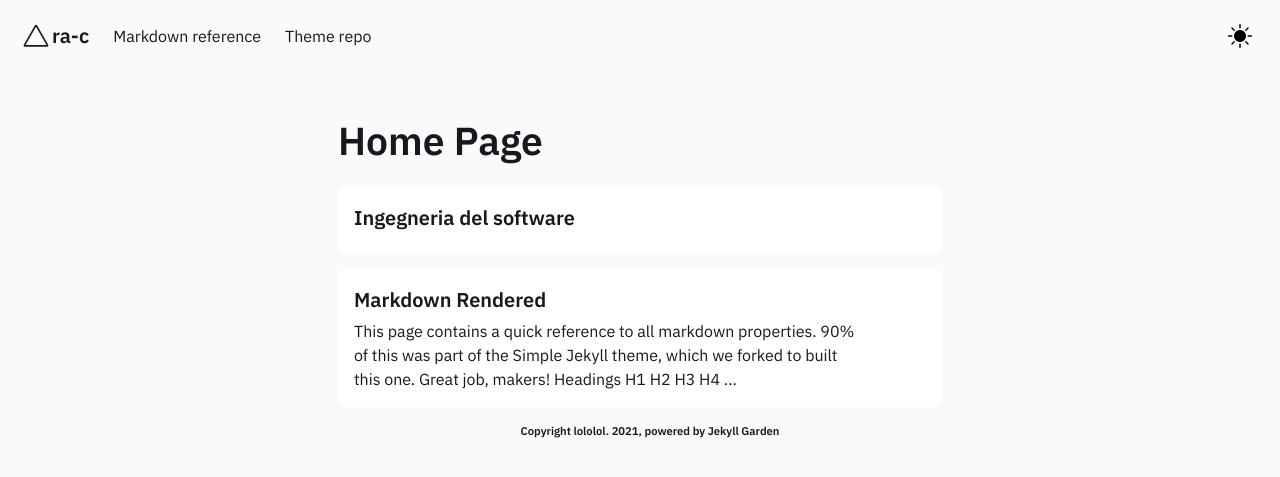
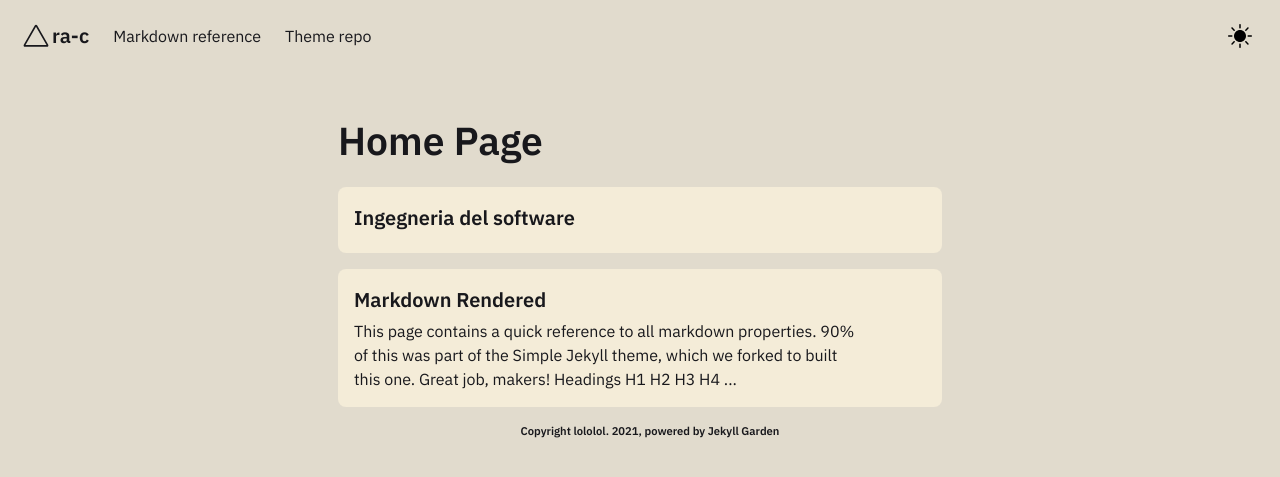
Before and after one commit to antrmn/ra-c.github.io, a Jekyll site: the page built from pages/index.md, in a window 1280 px wide. Shown: the top 477 px of the page. Built offline with Jekyll 4.4.1, drawn with Linux system fonts in a browser that asks for light colours; nearby versions of some CDN libraries.

Commit message:
Update style.css

```diff
--- a/assets/css/style.css
+++ b/assets/css/style.css
@@ -6,8 +6,8 @@ layout: Stylesheet
 /* Containers: Body, Container, Box, Main, Header, Content */
 
 html, html[data-theme="light"] {
-    --bg-main: #FFFFFF;
-    --bg-sub: #FAFAFC;
+    --bg-main: #F4ECD8;
+        --bg-sub: #E1DBCD;
     --color-bis: #363636;
     --text-main: #18181C;
     --text-sub: #5D5D67;
@@ -38,7 +38,7 @@ html[data-theme="dark"] {
 
     html[data-theme="light"] {
 	    --bg-main: #F4ECD8;
-        --bg-sub: #C1BAAA;
+        --bg-sub: #E1DBCD;
         --text-main: #18181C;
         --text-sub: #5D5D67;
         --link: #2380ED;
```
